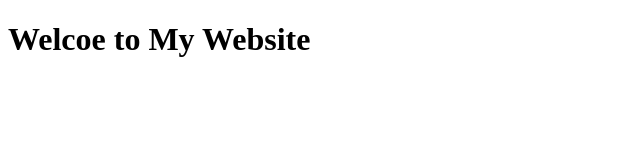
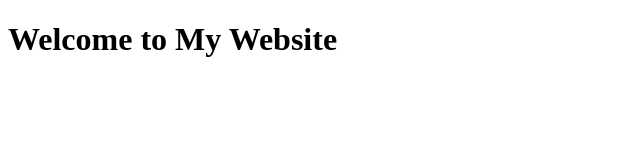
Before and after one commit to MugishaPaul/mugishapaul.com, a plain HTML site: page index.html in a window 1280 px wide. Shown: the whole page, without its empty margins (0-640 px from the left). Drawn offline with Linux system fonts and the light colour scheme.

```diff
--- a/index.html
+++ b/index.html
@@ -5,7 +5,7 @@
     <meta name="viewport" content="width=device-width, initial-scale=1.0">
     <title>Mugisha Paul</title>
 </head>
-<h1> Welcoe to My Website</h1>
+<h1> Welcome to My Website</h1>
 <body>
 
 </body>
```
